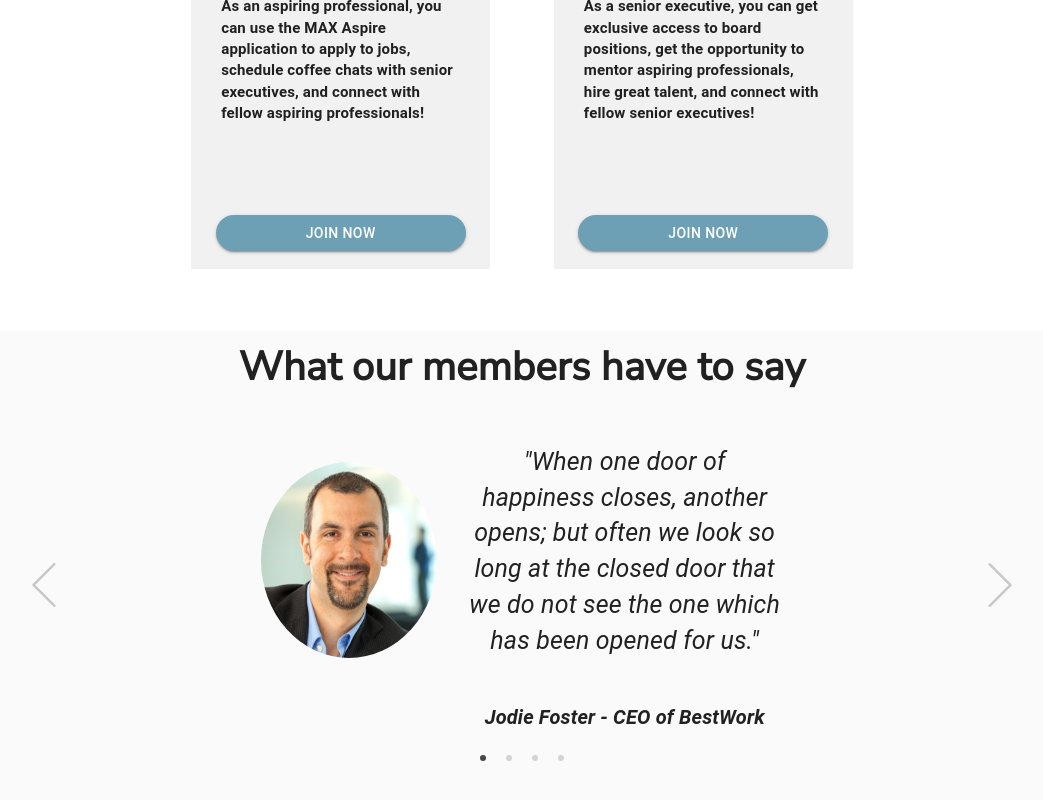
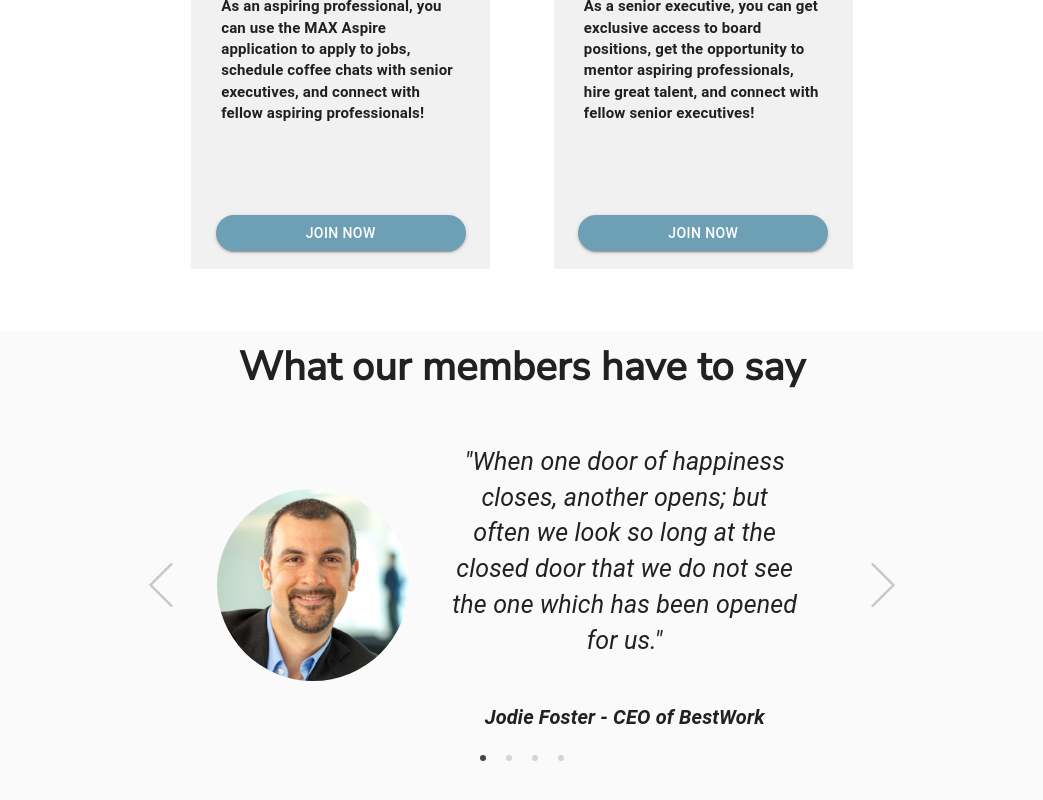
Before and after one commit to maxgala/aspire-frontend, a React (Create React App) app: page / in a window 1280 px wide. Shown: the part 2567-3367 px from the top of the page, without its empty margins (118-1161 px from the left). Built offline with nearby package versions, Linux system fonts and the light colour scheme.

Commit message:
Migrated mostly to makeStyles. Implemented looping navigation of carousal.

```diff
--- a/src/Components/LandingPage/Carousal.js
+++ b/src/Components/LandingPage/Carousal.js
@@ -1,15 +1,86 @@
-import React, { useState } from 'react';
+import React from 'react';
 import {Component} from "react";
-import { css, cx } from 'emotion'
+import { css } from 'emotion'
 import { makeStyles } from "@material-ui/core/styles";
-import aboutMax from "../Images/aboutMax.png";
 import Grid from "@material-ui/core/Grid";
 import left from "../Images/arrow_left.png";
 import right from "../Images/arrow_right.png";
-import * as q from "./Quotes.js"
+import * as q from "./Quotes.js";
+
+const useStyles = makeStyles(theme => ({
+  // TODO: find way to do this with makeStyles
+  // navigation: {
+  //   display: 'flex',
+  //    justifyContent: 'center',
+  //    span: {
+  //      height: '20px',
+  //      width: '20px',
+  //      margin: '0 3px',
+  //      display: 'flex',
+  //      alignItems: 'center',
+  //      justifyContent: 'center',
+  //      cursor: 'pointer',
+  //    }
+  //    span::before: {
+  //      content:"";
+  //      height:6px;
+  //      width:6px;
+  //      background-color:#d4d4d4;
+  //      border-radius:50%;
+  //      transition:background-color 0.3s ease;
+
+  //    }
+  //    span:hover::before{
+  //      background-color:#45454d
+  //    }
+  //    span[data-image="${this.state.active}"]::before{
+  //     background-color:#45454d
+  //    }
+  // },
+  rightArrow: {
+    cursor: 'pointer',
+    position: 'absolute',
+    display: window.innerWidth < 600 ? 'none' : 'flex',
+  },
+  leftArrow: {
+    cursor: 'pointer',
+    position: 'absolute',
+    display: window.innerWidth < 600 ? 'none' : 'flex',
+  },
+  // sign in and registration button CSS elements
+  // button regular and hover colors are different
+  picture: {
+    width: '200px',
+    height: '200px',
+    justify: 'left',
+    borderRadius: '50%',
+    // '&:hover': {
+    //   backgroundColor: "#F1F1F1",
+    //   color: '#484848'
+    // }
+  },
+  header: {
+    fontFamily: 'Nunito Sans',
+    fontSize: '40px',
+    fontWeight: 'bolder',
+    textAlign: 'center',
+    paddingLeft: '30px',
+    paddingRight: '30px'
+  },
+  carousal: {
+    alignItems: 'center',
+    margin: '40px auto',
+  },
+}));
+
+function withMyHook(Component){
+  return function WrappedComponent(props){
+    const classes = useStyles();
+    return <Component {...props} classes={classes}/>
+  }
+}
 
 class Quote extends Component {
-
   constructor(props) {
     super(props);
     this.state = {
@@ -39,65 +110,60 @@ class Quote extends Component {
   }
 
   render() {
+    const classes = this.props.classes;
     return (
-      <div className={css`
-      align-items:center;
-      margin:40px auto;`}>
-
-      <h1 className={css`
-        font-family: Nunito Sans;
-        font-size:40px;
-        font-weight:bolder;
-        text-align: center;
-        `}>
-          <b>What our members have to say</b>
-      </h1>
-
+      <div className={classes.carousal}>
+        <h1 className={classes.header}><b>What our members have to say</b></h1>
           <Grid
           container
           item
           alignItems="center"
           justify="center"
           >
-        <img  className={css`  cursor:pointer; position: absolute;left: 150px;display: flex;
-        @media (max-width: 960px){display:None;}`}
+            <Grid
+              container
+              item xs={1}
+              spacing={1}
+              alignItems="center"
+              justify="center"
+            >
+              <img className={classes.leftArrow}
                 src={left}
                 onClick={this.HandleLeftArrowClick}
               />
-        <img  className={css`  cursor:pointer; position: absolute;right: 150px;display: flex;
-          @media (max-width: 960px){display:None;}`}
-          src={right}
-          onClick={this.HandleRightArrowClick}
-          />
+            </Grid>
             <Grid
               container
-          item xs={6} sm={4}md={2} lg={2}
+              item xs={12} sm={4} md={3} lg={2}
               spacing={1}
+              alignItems="center"
+              justify="center"
             >
-              <p className={css`
-                width: 100px;
-                height:250px;
-                justify:left;
-                border-radius: 50%;
-
-              `}>
+              <p className={classes.picture}>
                 {this.state.current.image}
               </p>
             </Grid>
             <Grid
               container
-          item  xs={12} sm={12} md={4} lg={3}
+              item  xs={12} sm={6} md={5} lg={4}
               spacing={1}
               justify="center"
             >
-
-          <p className={css`
-          font-size:25px;   @media (max-width: 1114px){margin:5px 0px 20px 30px} `}><i>{this.state.current.client}</i></p>
-          <p className={css`
-          font-size:20px;`}><i><b>Jodie Foster - CEO of BestWork</b></i></p>
-
+              <p style={{fontSize: '25px', paddingLeft: '40px', paddingRight: '40px'}}><i>{this.state.current.client}</i></p>
+              <p style={{fontSize: '20px'}}><i><b>Jodie Foster - CEO of BestWork</b></i></p>
             </Grid>
-
+            <Grid
+              container
+              item xs={1}
+              spacing={1}
+              alignItems="center"
+              justify="center"
+            >
+              <img className={classes.rightArrow}
+                src={right}
+                onClick={this.HandleRightArrowClick}
+              />
+            </Grid>
         </Grid>
         <div className={css`
            display:flex;
@@ -118,7 +184,6 @@ class Quote extends Component {
               background-color:#d4d4d4;
               border-radius:50%;
               transition:background-color 0.3s ease;
-
             }
             span:hover::before{
               background-color:#45454d
@@ -127,7 +192,6 @@ class Quote extends Component {
              background-color:#45454d
             }
           `}>
-
             {Object.keys(q.quotes).map(index=>(
               <span
                 onClick={this.HandleSetClick}
@@ -135,11 +199,11 @@ class Quote extends Component {
                 key={index}
               />
             ))}
-
         </div>
       </div>
     )
   }
 }
 
-export default Quote
+Quote = withMyHook(Quote);
+export default Quote;
--- a/src/Components/LandingPage/Landing.js
+++ b/src/Components/LandingPage/Landing.js
@@ -164,10 +164,10 @@ class Landing extends Component{
                         <AboutMax/>
                         <Features/>
                         <Membership/>
+                        <Carousal/>
 
                         {/* Scroll to top and footer components at bottom */}
                         <ScrollToTop/>
-                        <Carousal/>
                     </Container>
                 </main>
             </div>
--- a/src/Components/LandingPage/Quotes.js
+++ b/src/Components/LandingPage/Quotes.js
@@ -1,24 +1,20 @@
-import React, { useState } from 'react';
-import {Component} from "react";
-import { css, cx } from 'emotion'
-import { makeStyles } from "@material-ui/core/styles";
-import aboutMax from "../Images/aboutMax.png";
-import Grid from "@material-ui/core/Grid";
+import React from 'react';
+import { css } from 'emotion'
 import pic0 from "../Images/faceShot/pic0.png";
 import pic1 from "../Images/faceShot/pic1.png";
 import pic2 from "../Images/faceShot/pic2.png";
 import pic3 from "../Images/faceShot/pic3.png";
+
 export const quotes={
-    0:{
-
+  0: {
     client:"\"When one door of happiness closes, another opens; but often we look so long at the closed door that we do not see the one which has been opened for us.\"",
     image:<img className={css`
-      width: 180%;
-      height:80%;
+    width: 100%;
+    height:100%;
     padding:2%;
     border-radius: 50%;
-      @media (max-width: 960px){
-       margin:0px 0px 0px 40px;
+    @media (min-width: 960px){
+
       text-align:center;
      }
 
@@ -27,12 +23,12 @@ export const quotes={
    1:{
     client:"\"In order to be irreplaceable one must always be different. Coco\"",
     image:<img className={css`
-      width: 180%;
-      height:80%;
+    width: 100%;
+    height:100%;
     padding:2%;
     border-radius: 50%;
-      @media (max-width: 960px){
-        margin:0px 0px 0px 40px;
+    @media (min-width: 960px){
+
        text-align:center;
       }
 
@@ -43,12 +39,12 @@ export const quotes={
    2:{
      client:"\"Always remember that you are absolutely unique. Just like everyone else\"",
     image:<img className={css`
-      width: 180%;
-      height:80%;
+    width: 100%;
+    height:100%;
     padding:2%;
     border-radius: 50%;
     @media (max-width: 960px){
-        margin:0px 0px 0px 40px;
+
        text-align:center;
       }
 
@@ -58,12 +54,12 @@ export const quotes={
    3:{
     client:"\"Normal is not something to aspire to, it’s something to get away from. Jodie Foster\"",
     image:<img className={css`
-      width: 180%;
-      height:80%;
+    width: 100%;
+    height:100%;
     padding:2%;
     border-radius: 50%;
     @media (max-width: 960px){
-        margin:0px 0px 0px 40px;
+
        text-align:center;
       }
 
```
Lines whose indentation alone changed are shown as unchanged.
